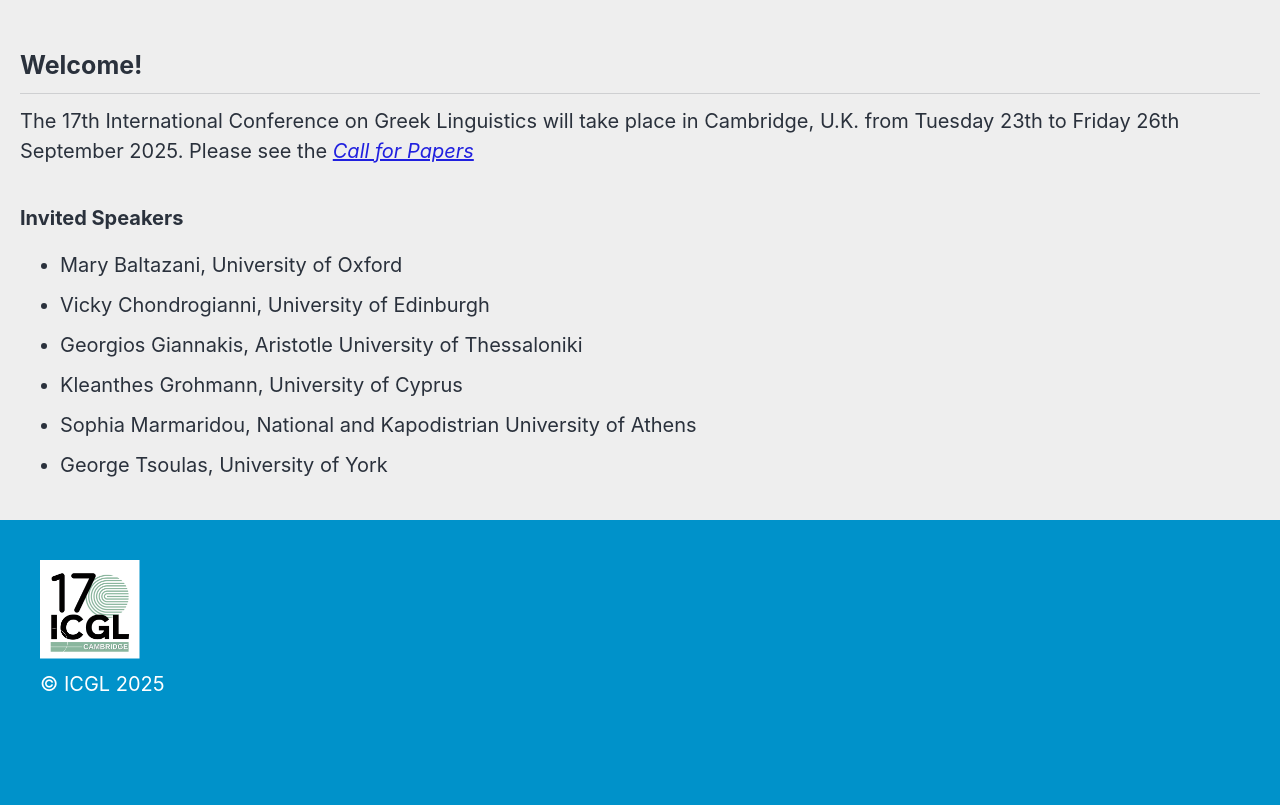
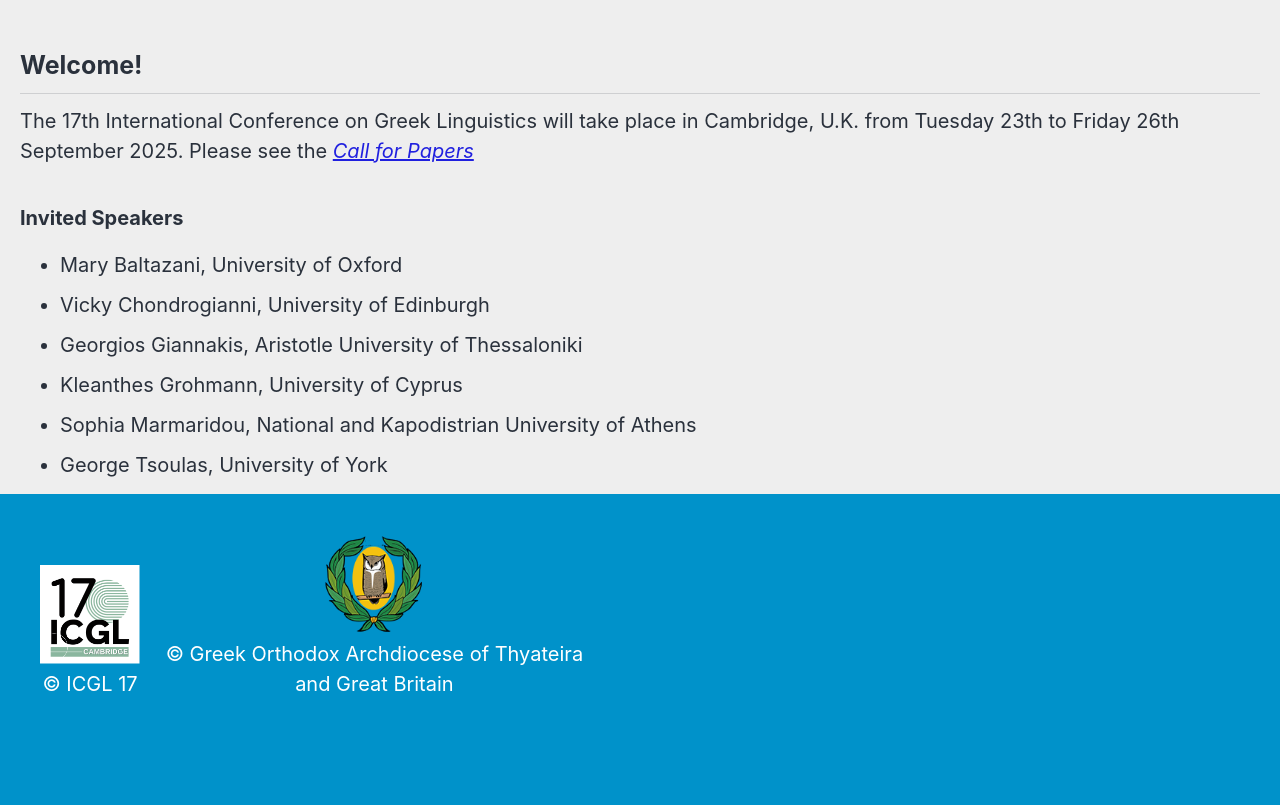
Before and after one commit to roryleung/ICGL17, a Jekyll site: the page built from _pages/home.md, in a window 1280 px wide. Shown: the part 417-1222 px from the top of the page. Built offline with Jekyll 4.4.1, drawn with Linux system fonts in a browser that asks for light colours; cached includes are drawn as plain includes; nearby versions of some CDN libraries.

Commit message:
Update custom.html

```diff
--- a/_includes/footer/custom.html
+++ b/_includes/footer/custom.html
@@ -1,9 +1,15 @@
 <footer>
   <div class="footer-content">
-    <img src="/assets/images/logo_icgl.png" alt="ICGL Logo" style="width: 100px; height: auto;">
-    <p style="color: white; margin-top: 10px;">
-      &copy; ICGL 2025
-    </p>
+    <div style="text-align: center; display: inline-block; margin-right: 20px;">
+      <img src="/assets/images/logo_icgl.png" alt="ICGL Logo" style="width: 100px; height: auto;">
+      <p style="color: white; margin-top: 5px;">&copy; ICGL 17</p>
+    </div>
+
+    <div style="text-align: center; display: inline-block;">
+      <img src="/assets/images/logo_owl_icon.png" alt="Owl Icon Logo" style="width: 100px; height: auto;">
+      <p style="color: white; margin-top: 5px;">
+        &copy; Greek Orthodox Archdiocese of Thyateira<br>and Great Britain
+      </p>
+    </div>
   </div>
 </footer>
-<!-- end custom footer snippets -->
```
